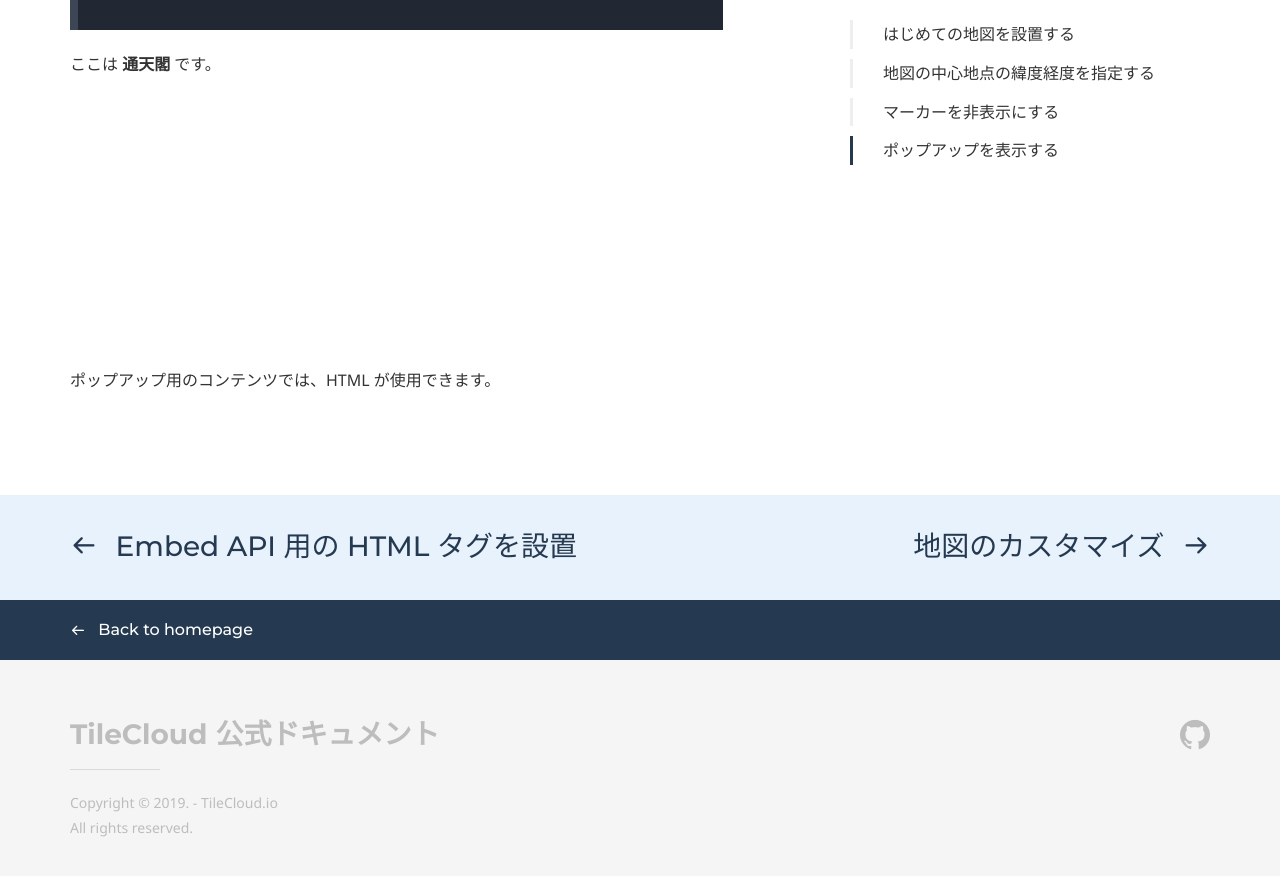
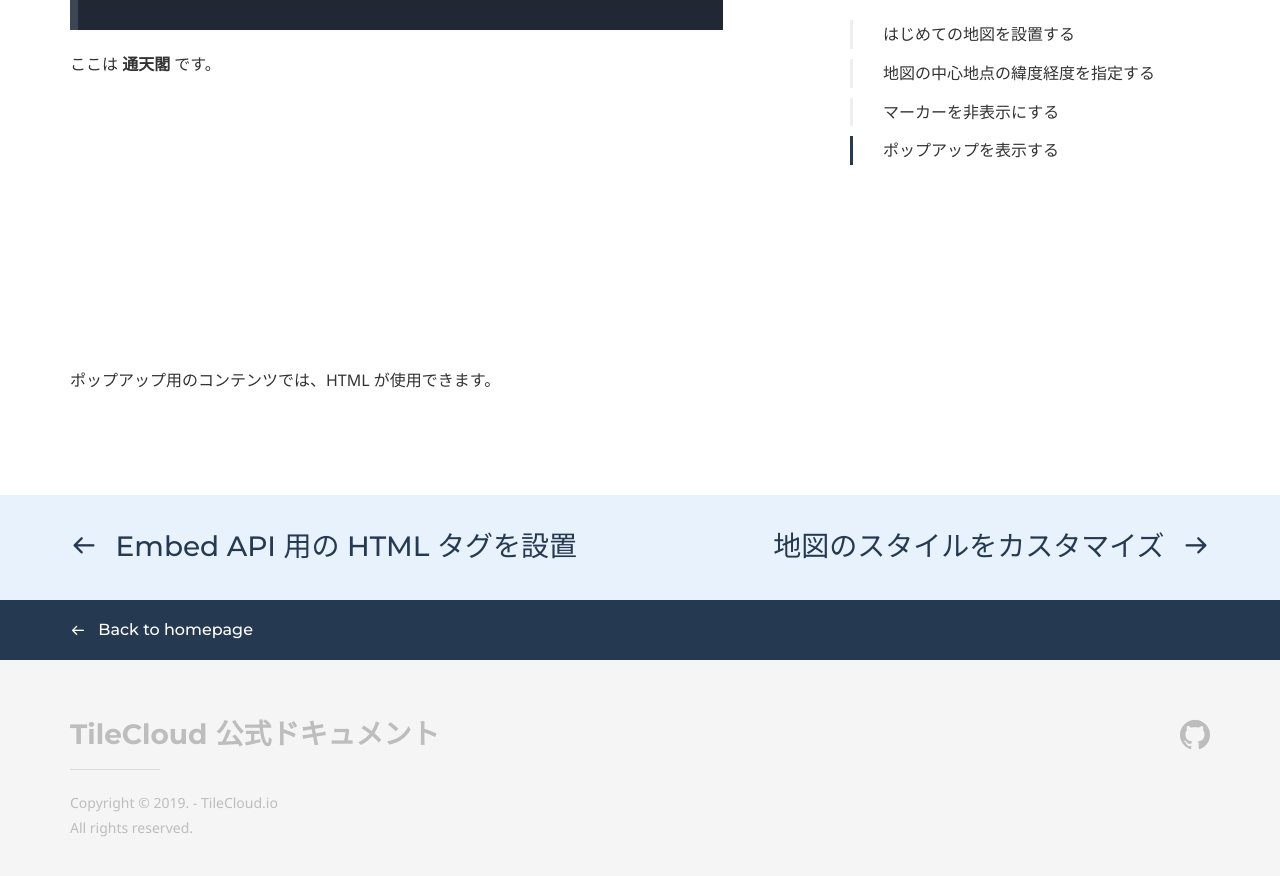
Before and after one commit to tilecloud/docs.tilecloud.io, a Jekyll site: the page built from tutorial/004.md, in a window 1280 px wide and 900 px high, scrolled down 3730 px. Shown: the top 876 px of the window. Built offline with Jekyll 4.4.1, drawn with Linux system fonts in a browser that asks for light colours; some web fonts are replaced; a script that is not in the unit is left out.

Commit message:
some fix

```diff
--- a/tutorial/004.md
+++ b/tutorial/004.md
@@ -24,7 +24,7 @@ page_nav:
         content: Embed API 用の HTML タグを設置
         url: '/tutorial/003/'
     next:
-        content: 地図のカスタマイズ
+        content: 地図のスタイルをカスタマイズ
         url: /tutorial/005/
 
 breadcrumbs:
```
